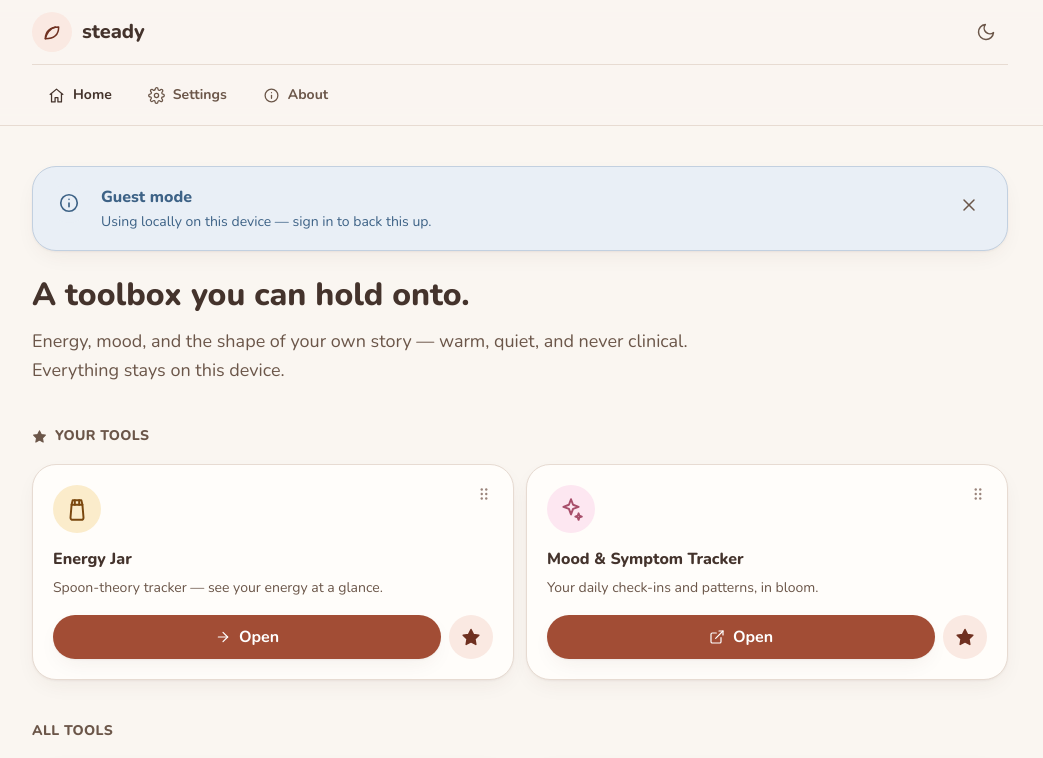
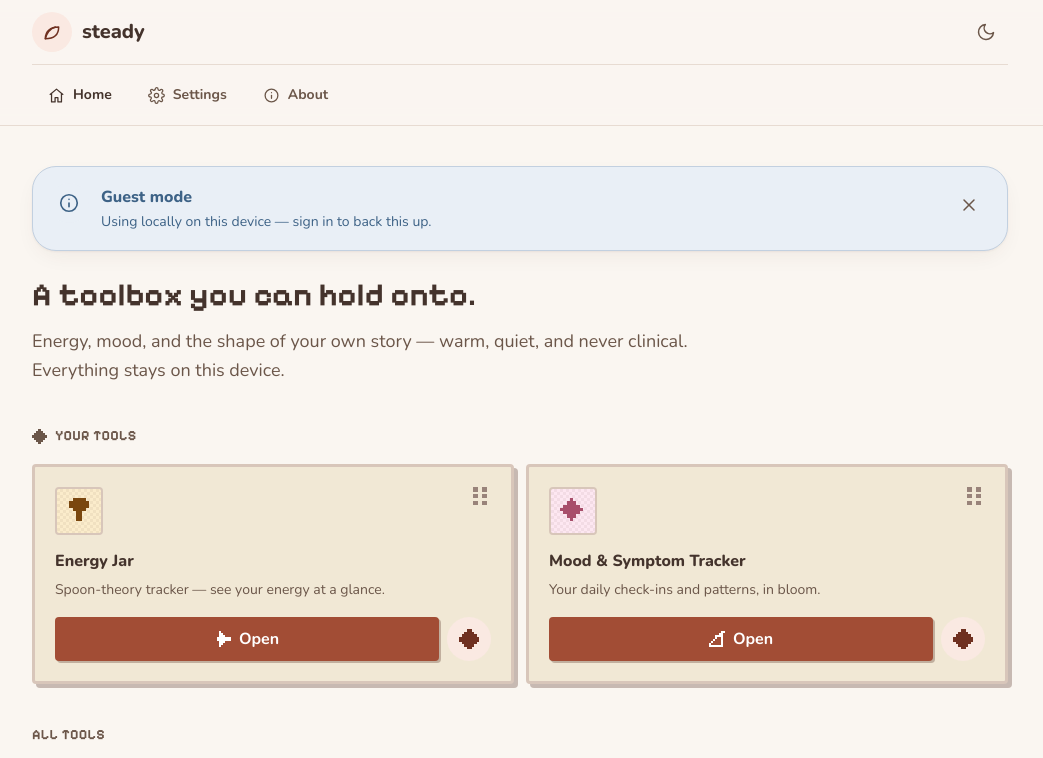
Before and after one commit to exauerba/MH-toolbox, a React (Vite) app: page /tools/timeline in a window 1280 px wide. Shown: the top 758 px of the page, without its empty margins (120-1163 px from the left). Built offline with nearby package versions, Linux system fonts and the light colour scheme.

Commit message:
feat(wp10): cozy 16-bit retro skin — hub & energy jar

```diff
--- a/src/design/icons.tsx
+++ b/src/design/icons.tsx
@@ -13,6 +13,12 @@ type IconProps = SVGProps<SVGSVGElement> & {
   filled?: boolean
   /** Provide to make the icon meaningful to assistive tech. */
   label?: string
+  /**
+   * Cozy 16-bit mode — render the hand-authored pixel sprite for this
+   * icon when one exists (falls back to the stroke path otherwise).
+   * Opt-in so the rest of the app keeps its stroke icons.
+   */
+  pixel?: boolean
 }
 
 export type IconName =
@@ -292,7 +298,221 @@ const ICON_PATHS: Record<IconName, (filled: boolean) => ReactNode> = {
   ),
 }
 
-export function Icon({ name, size = 20, filled = false, label, ...rest }: IconProps) {
+/**
+ * Cozy 16-bit pixel sprites — hand-authored ASCII grids.
+ * 'X' = filled pixel, '.' = empty. Icons without a sprite here fall
+ * back to their stroke path. `filled` icons render a solid variant;
+ * otherwise an outline variant (star, heart) or the single art.
+ */
+const PIXEL_SPRITES: Partial<Record<IconName, string[] | { solid: string[]; outline: string[] }>> = {
+  spoon: [
+    '..XXXX..',
+    '.XXXXXX.',
+    '.XXXXXX.',
+    '..XXXX..',
+    '...XX...',
+    '...XX...',
+    '...XX...',
+    '........',
+  ],
+  star: {
+    solid: [
+      '...XX...',
+      '..XXXX..',
+      '.XXXXXX.',
+      'XXXXXXXX',
+      'XXXXXXXX',
+      '.XXXXXX.',
+      '..XXXX..',
+      '...XX...',
+    ],
+    outline: [
+      '...XX...',
+      '..X..X..',
+      '.X....X.',
+      'X......X',
+      'X......X',
+      '.X....X.',
+      '..X..X..',
+      '...XX...',
+    ],
+  },
+  heart: {
+    solid: [
+      '.XX..XX.',
+      'XXXXXXXX',
+      'XXXXXXXX',
+      'XXXXXXXX',
+      '.XXXXXX.',
+      '..XXXX..',
+      '...XX...',
+      '........',
+    ],
+    outline: [
+      '.XX..XX.',
+      'X.XX.XX.',
+      'X......X',
+      'X......X',
+      '.X....X.',
+      '..X..X..',
+      '...XX...',
+      '........',
+    ],
+  },
+  sparkle: [
+    '...X....',
+    '..XXX...',
+    '.XXXXX..',
+    'XXXXXXX.',
+    '.XXXXX..',
+    '..XXX...',
+    '...X....',
+    '........',
+  ],
+  timeline: [
+    '.X......',
+    '.X......',
+    '.XXXXXX.',
+    '..X.....',
+    '..XXXX..',
+    '....X...',
+    '....X...',
+    '........',
+  ],
+  grip: [
+    'XX..XX..',
+    'XX..XX..',
+    '........',
+    'XX..XX..',
+    'XX..XX..',
+    '........',
+    'XX..XX..',
+    'XX..XX..',
+  ],
+  arrowLeft: [
+    '.....X..',
+    '....XX..',
+    '...XXX..',
+    'XXXXXXX.',
+    'XXXXXXX.',
+    '...XXX..',
+    '....XX..',
+    '.....X..',
+  ],
+  arrowRight: [
+    '..X.....',
+    '..XX....',
+    '..XXX...',
+    '.XXXXXXX',
+    '.XXXXXXX',
+    '..XXX...',
+    '..XX....',
+    '..X.....',
+  ],
+  external: [
+    '......XX',
+    '.....XX.',
+    '...XXXX.',
+    '...X..X.',
+    '..X...X.',
+    '.X....X.',
+    'X.....X.',
+    'XXXXXXX.',
+  ],
+  plus: [
+    '...XX...',
+    '...XX...',
+    '...XX...',
+    'XXXXXXXX',
+    'XXXXXXXX',
+    '...XX...',
+    '...XX...',
+    '...XX...',
+  ],
+  close: [
+    'XX....XX',
+    '.XX..XX.',
+    '..XXXX..',
+    '...XX...',
+    '...XX...',
+    '..XXXX..',
+    '.XX..XX.',
+    'XX....XX',
+  ],
+  check: [
+    '........',
+    '........',
+    '........',
+    'XX......',
+    'X.XX....',
+    'X..XX...',
+    'X...XXXX',
+    '........',
+  ],
+  gauge: [
+    '..XXXX..',
+    '.XXXXXX.',
+    'X.XX...X',
+    'X..XX..X',
+    'X...XX.X',
+    'X....XXX',
+    '.XXXXXX.',
+    '........',
+  ],
+  edit: [
+    '.....XX.',
+    '....XXX.',
+    '...XXX..',
+    '..XXX...',
+    '.XXX....',
+    'XX......',
+    '........',
+    '........',
+  ],
+  trash: [
+    '..XXXX..',
+    '.XXXXXX.',
+    'XXXXXXXX',
+    'XX.XX.XX',
+    'XX.XX.XX',
+    'XX.XX.XX',
+    '.XXXXXX.',
+    '........',
+  ],
+}
+
+export function Icon({ name, size = 20, filled = false, pixel = false, label, ...rest }: IconProps) {
+  const sprite = PIXEL_SPRITES[name]
+  const rows =
+    sprite == null ? null : Array.isArray(sprite) ? sprite : filled ? sprite.solid : sprite.outline
+
+  if (pixel && rows) {
+    const height = rows.length
+    const width = rows[0].length
+    return (
+      <svg
+        viewBox={`0 0 ${width} ${height}`}
+        width={size}
+        height={size}
+        focusable="false"
+        shapeRendering="crispEdges"
+        aria-hidden={label ? undefined : true}
+        role={label ? 'img' : undefined}
+        aria-label={label}
+        data-icon={name}
+        {...rest}
+      >
+        {rows.map((row, y) =>
+          row.split('').map((cell, x) =>
+            cell === 'X' ? (
+              <rect key={`${x}-${y}`} x={x} y={y} width={1} height={1} fill="currentColor" />
+            ) : null,
+          ),
+        )}
+      </svg>
+    )
+  }
+
   return (
     <svg
       viewBox="0 0 24 24"
--- a/src/design/primitives/IconButton.tsx
+++ b/src/design/primitives/IconButton.tsx
@@ -13,6 +13,8 @@ export interface IconButtonProps extends ButtonHTMLAttributes<HTMLButtonElement>
   variant?: IconButtonVariant
   /** Use the "filled" icon variant (e.g. a pinned star). */
   filled?: boolean
+  /** Cozy 16-bit mode — render the pixel sprite for this icon. */
+  pixel?: boolean
   /** Rounded-circle look (steppers, date nav). */
   round?: boolean
 }
@@ -34,6 +36,7 @@ export function IconButton({
   label,
   variant = 'ghost',
   filled = false,
+  pixel = false,
   round = false,
   className,
   type = 'button',
@@ -52,7 +55,7 @@ export function IconButton({
       title={label}
       {...rest}
     >
-      <Icon name={icon} size={20} filled={filled} />
+      <Icon name={icon} size={20} filled={filled} pixel={pixel} />
     </button>
   )
 }
--- a/src/features/hub/HubHome.tsx
+++ b/src/features/hub/HubHome.tsx
@@ -35,11 +35,12 @@ function ToolCard({
     <Button
       size="md"
       variant={pinned ? 'primary' : 'secondary'}
-      className="min-w-0 flex-1"
+      className="pixel-btn min-w-0 flex-1"
       leadingIcon={
         <Icon
           name={tool.externalUrl ? 'external' : 'arrowRight'}
           size={16}
+          pixel
         />
       }
       onClick={() => onOpen(tool)}
@@ -54,6 +55,7 @@ function ToolCard({
       label={pinned ? `Unpin ${tool.name} from home` : `Pin ${tool.name} to home`}
       variant={pinned ? 'soft' : 'ghost'}
       filled={pinned}
+      pixel
       aria-pressed={pinned}
       onClick={() => onTogglePin(tool.id)}
     />
@@ -64,21 +66,21 @@ function ToolCard({
       as="article"
       variant="tile"
       padding="md"
-      className="flex h-full flex-col gap-3"
+      className="pixel-card flex h-full flex-col gap-3"
     >
       <div className="flex items-start justify-between gap-3">
         <span
           aria-hidden="true"
           className={cx(
-            'flex size-12 shrink-0 items-center justify-center rounded-xl',
+            'pixel-tile dither flex size-12 shrink-0 items-center justify-center',
             accentTileClass[tool.accent],
           )}
         >
-          <Icon name={tool.icon} size={26} />
+          <Icon name={tool.icon} size={26} pixel />
         </span>
         {showGrip && (
           <span aria-hidden="true" className="text-ink-faint">
-            <Icon name="grip" size={18} />
+            <Icon name="grip" size={18} pixel />
           </span>
         )}
       </div>
@@ -86,7 +88,11 @@ function ToolCard({
       <div className="min-w-0 flex-1">
         <h3 className="flex flex-wrap items-center gap-2 text-base font-extrabold text-ink">
           {tool.name}
-          {tool.comingSoon && <Chip tone="neutral">Soon</Chip>}
+          {tool.comingSoon && (
+            <Chip tone="neutral" className="pixel-chip">
+              Soon
+            </Chip>
+          )}
         </h3>
         <p className="mt-1 text-sm leading-relaxed text-ink-soft">
           {tool.tagline}
@@ -130,7 +136,7 @@ export function HubHome() {
   return (
     <div className="flex flex-col gap-10">
       <header>
-        <h1 className="max-w-2xl text-3xl font-extrabold leading-tight text-ink sm:text-4xl">
+        <h1 className="font-display max-w-2xl text-3xl font-bold leading-tight text-ink sm:text-4xl">
           A toolbox you can hold onto.
         </h1>
         <p className="mt-3 max-w-prose text-lg leading-relaxed text-ink-soft">
@@ -142,9 +148,9 @@ export function HubHome() {
       <section aria-labelledby="pinned-heading">
         <h2
           id="pinned-heading"
-          className="flex items-center gap-2 text-sm font-extrabold uppercase tracking-wide text-ink-soft"
+          className="font-display flex items-center gap-2 text-sm font-bold uppercase tracking-wide text-ink-soft"
         >
-          <Icon name="star" size={15} filled />
+          <Icon name="star" size={15} filled pixel />
           Your tools
         </h2>
         {pinnedTools.length > 0 ? (
@@ -171,7 +177,7 @@ export function HubHome() {
       <section aria-labelledby="directory-heading">
         <h2
           id="directory-heading"
-          className="text-sm font-extrabold uppercase tracking-wide text-ink-soft"
+          className="font-display text-sm font-bold uppercase tracking-wide text-ink-soft"
         >
           All tools
         </h2>
--- a/src/index.css
+++ b/src/index.css
@@ -1,4 +1,4 @@
-@import url('https://fonts.googleapis.com/css2?family=Nunito:ital,wght@0,400;0,600;0,700;0,800;1,400;1,600&display=swap');
+@import url('https://fonts.googleapis.com/css2?family=Nunito:ital,wght@0,400;0,600;0,700;0,800;1,400;1,600&family=Pixelify+Sans:wght@400;700&display=swap');
 @import 'tailwindcss';
 
 /* ------------------------------------------------------------------ *
@@ -19,6 +19,9 @@
   --font-sans:
     'Nunito', ui-rounded, system-ui, -apple-system, 'Segoe UI', Roboto, 'Helvetica Neue', Arial,
     sans-serif;
+  --font-display:
+    'Pixelify Sans', 'Nunito', ui-rounded, system-ui, -apple-system, 'Segoe UI', Roboto,
+    'Helvetica Neue', Arial, sans-serif;
 
   /* 16px base. Line-heights are generous for dysregulated readers. */
   --text-2xs: 0.75rem;
@@ -54,6 +57,19 @@
   --color-line: #e7dbd2; /* hairlines, borders */
   --color-line-strong: #d8c6ba; /* emphasized borders */
   --color-focus: #b04a33; /* visible focus ring (3:1+ on all surfaces) */
+
+  /* Cozy 16-bit skin — earthy accents (hub & jar) */
+  --color-parchment: #f1e8d5;
+  --color-moss-100: #e7ebd3;
+  --color-moss-300: #b6bd85;
+  --color-moss-500: #828a4e;
+  --color-moss-600: #656d38;
+  --color-moss-700: #4c5226;
+  --color-walnut-100: #e9dfd0;
+  --color-walnut-300: #c9ae8f;
+  --color-walnut-500: #97724d;
+  --color-walnut-600: #74552f;
+  --color-walnut-700: #553c1f;
 
   /* ---- Brand ramp — warm rose / terracotta (steady hub) ---------- */
   --color-brand-50: #fdf5f1;
@@ -143,6 +159,7 @@
   --radius-lg: 1.125rem; /* bloom's card radius — brand continuity */
   --radius-xl: 1.5rem;
   --radius-full: 9999px;
+  --radius-pixel: 0.25rem; /* cozy 16-bit — stepped corners */
 
   /* ---- Shadows — soft, warm-tinted, low elevation ----------------- */
   --shadow-soft:
@@ -153,6 +170,8 @@
     0 1px 1px rgb(80 44 30 / 0.04), 0 3px 8px -4px rgb(80 44 30 / 0.07);
   --shadow-pop:
     0 24px 48px -12px rgb(40 18 12 / 0.28), 0 4px 16px -8px rgb(40 18 12 / 0.18);
+  --shadow-pixel: 4px 4px 0 0 rgb(80 44 30 / 0.3);
+  --shadow-pixel-sm: 2px 2px 0 0 rgb(80 44 30 / 0.3);
 
   /* ---- Motion — calm by default, all zero-motion-equivalent ------ */
   --dur-fast: 120ms; /* press feedback */
@@ -190,6 +209,13 @@
   --color-line: #362c25;
   --color-line-strong: #463a31;
   --color-focus: #f0a48f;
+
+  /* Cozy 16-bit skin — earthy accents (dark) */
+  --color-parchment: #2b241b;
+  --color-moss-200: #8f9664;
+  --color-moss-300: #a9b078;
+  --color-walnut-200: #a98c6b;
+  --color-walnut-300: #c0a98d;
 
   --color-brand-300: #ecb19e;
   --color-brand-400: #de8d74;
@@ -233,6 +259,8 @@
   --shadow-lift: none;
   --shadow-press: none;
   --shadow-pop: 0 24px 48px -12px rgb(0 0 0 / 0.6);
+  --shadow-pixel: 4px 4px 0 0 rgb(0 0 0 / 0.55);
+  --shadow-pixel-sm: 2px 2px 0 0 rgb(0 0 0 / 0.55);
 }
 
 @layer base {
@@ -314,6 +342,50 @@
   .animate-chip-pour {
     animation: steady-chip-pour var(--dur-jar) var(--ease-spring);
   }
+
+  /* ---- Cozy 16-bit skin — opt-in utilities (hub & jar) ------------ */
+  /* !important beats the primitives' Tailwind utility classes (utilities
+     layer renders after components in Tailwind v4). */
+  .font-display {
+    font-family: var(--font-display) !important;
+  }
+  .pixel-card {
+    border-radius: var(--radius-pixel) !important;
+    border-width: 3px !important;
+    border-style: solid !important;
+    border-color: var(--color-line-strong) !important;
+    background-color: var(--color-parchment) !important;
+    box-shadow: var(--shadow-pixel) !important;
+  }
+  .pixel-chip {
+    border-radius: var(--radius-pixel) !important;
+    border-width: 2px !important;
+    border-style: solid !important;
+    box-shadow: var(--shadow-pixel-sm) !important;
+  }
+  .pixel-btn {
+    border-radius: var(--radius-pixel) !important;
+    box-shadow: var(--shadow-pixel-sm) !important;
+  }
+  .pixel-tile {
+    border-radius: var(--radius-pixel) !important;
+    border-width: 2px !important;
+    border-style: solid !important;
+    border-color: var(--color-line-strong) !important;
+  }
+  .dither {
+    background-image: repeating-conic-gradient(
+      rgb(80 44 30 / 0.06) 0% 25%,
+      transparent 0% 50%
+    );
+    background-size: 6px 6px;
+  }
+  .dark .dither {
+    background-image: repeating-conic-gradient(
+      rgb(243 234 227 / 0.05) 0% 25%,
+      transparent 0% 50%
+    );
+  }
 }
 
 @keyframes steady-fade-in {
```
Also changed, not shown: src/design/tokens.ts (+14 -0 lines), src/features/tools/JarScreen.tsx (+35 -20 lines).
